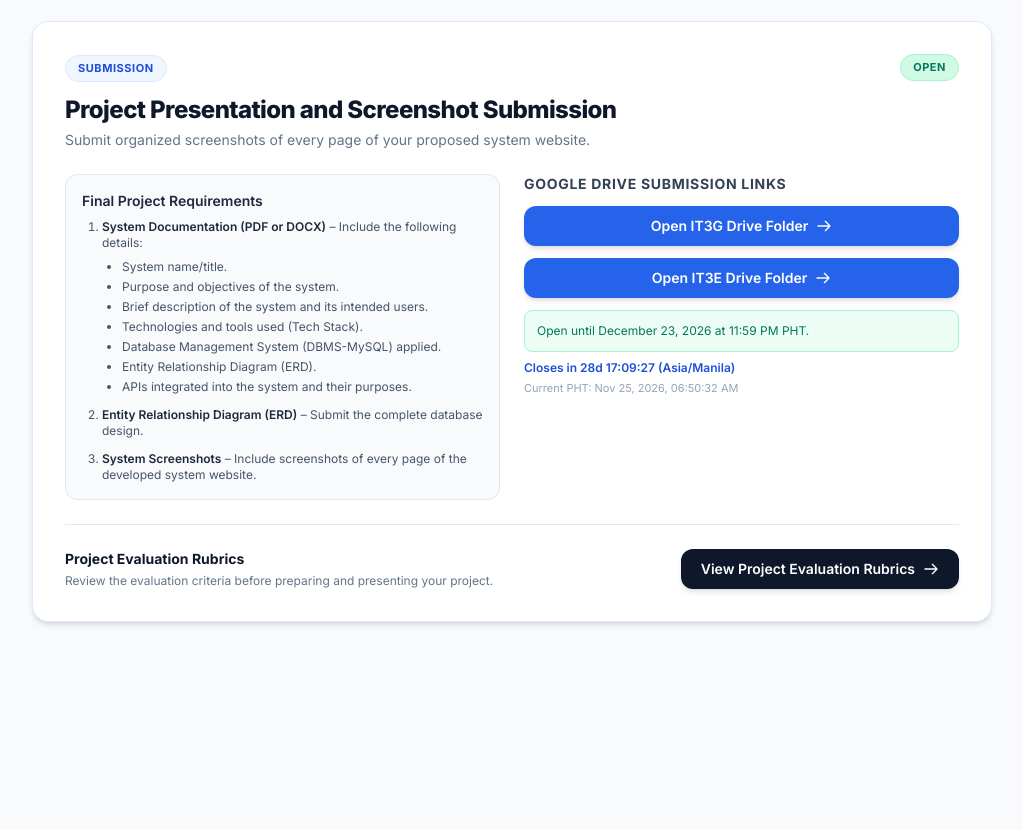
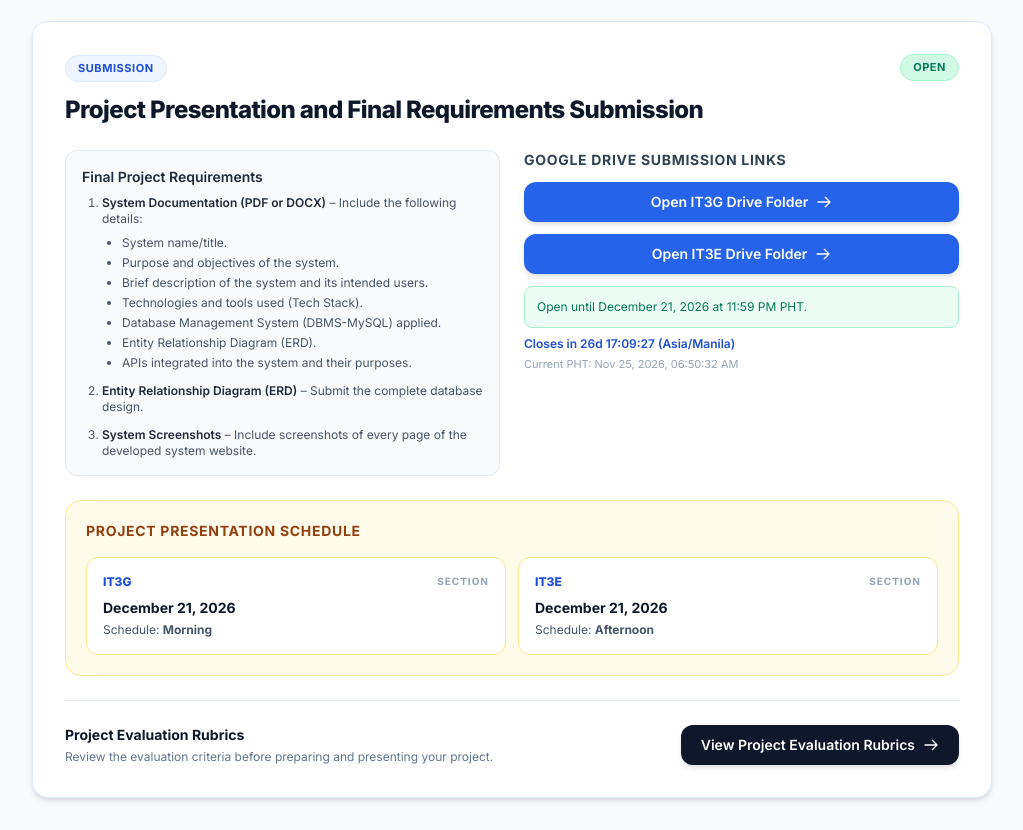
Before and after one commit to richanjo/ITPE-130---Integrative-Programming-2-Quizzes, a plain HTML site: page index.html in a window 1280 px wide. Shown: the part 1833-2663 px from the top of the page, without its empty margins (128-1151 px from the left). Before the commit the page ends 2487 px from the top, so only its background shows below. Drawn offline with nearby package versions, Linux system fonts and the light colour scheme; no server answers.

Commit message:
Add files via upload

```diff
--- a/index.html
+++ b/index.html
@@ -255,8 +255,7 @@
                 <div class="flex flex-col sm:flex-row sm:items-start sm:justify-between gap-4">
                     <div>
                         <span class="inline-block bg-brand-50 text-brand-700 text-[11px] font-bold px-3 py-1 rounded-full uppercase tracking-wider border border-brand-100">SUBMISSION</span>
-                        <h2 class="text-xl sm:text-2xl font-extrabold text-slate-900 mt-3 tracking-tight">Project Presentation and Screenshot Submission</h2>
-                        <p class="text-sm text-slate-500 mt-1">Submit organized screenshots of every page of your proposed system website.</p>
+                        <h2 class="text-xl sm:text-2xl font-extrabold text-slate-900 mt-3 tracking-tight">Project Presentation and Final Requirements Submission</h2>
                     </div>
                     <span id="projectDeadlineBadge" class="inline-block bg-emerald-100 text-emerald-700 text-[11px] font-bold px-3 py-1 rounded-full uppercase tracking-wider border border-emerald-200">Open</span>
                 </div>
@@ -294,9 +293,31 @@
                                 <svg class="w-4 h-4" fill="none" stroke="currentColor" viewBox="0 0 24 24"><path stroke-linecap="round" stroke-linejoin="round" stroke-width="2" d="M14 5l7 7m0 0l-7 7m7-7H3"></path></svg>
                             </a>
                         </div>
-                        <p id="projectSubmissionStatus" class="text-xs mt-3 p-3 rounded-lg border bg-emerald-50 border-emerald-200 text-emerald-700">Open until December 23, 2026 at 11:59 PM PHT.</p>
+                        <p id="projectSubmissionStatus" class="text-xs mt-3 p-3 rounded-lg border bg-emerald-50 border-emerald-200 text-emerald-700">Open until December 21, 2026 at 11:59 PM PHT.</p>
                         <p id="projectSubmissionCountdown" class="text-xs font-semibold text-brand-700 mt-2"></p>
                         <p id="projectCurrentTime" class="text-[11px] text-slate-400 mt-1"></p>
+                    </div>
+                </div>
+
+                <div class="mt-6 bg-amber-50 border border-amber-200 rounded-2xl p-5">
+                    <h3 class="text-sm font-bold uppercase tracking-wider text-amber-800">Project Presentation Schedule</h3>
+                    <div class="mt-4 grid grid-cols-1 sm:grid-cols-2 gap-3">
+                        <div class="bg-white rounded-xl border border-amber-200 p-4">
+                            <div class="flex items-center justify-between gap-2">
+                                <span class="text-xs font-extrabold text-brand-700">IT3G</span>
+                                <span class="text-[10px] font-bold tracking-widest text-slate-400">SECTION</span>
+                            </div>
+                            <p class="text-sm font-bold text-slate-900 mt-2">December 21, 2026</p>
+                            <p class="text-xs text-slate-600 mt-1">Schedule: <strong>Morning</strong></p>
+                        </div>
+                        <div class="bg-white rounded-xl border border-amber-200 p-4">
+                            <div class="flex items-center justify-between gap-2">
+                                <span class="text-xs font-extrabold text-brand-700">IT3E</span>
+                                <span class="text-[10px] font-bold tracking-widest text-slate-400">SECTION</span>
+                            </div>
+                            <p class="text-sm font-bold text-slate-900 mt-2">December 21, 2026</p>
+                            <p class="text-xs text-slate-600 mt-1">Schedule: <strong>Afternoon</strong></p>
+                        </div>
                     </div>
                 </div>
 
@@ -708,7 +729,7 @@
             setInterval(() => refreshQuiz4ServerStatus(), 30000);
         });
 
-        const PROJECT_SUBMISSION_DEADLINE_MS = Date.parse('2026-12-23T23:59:59+08:00');
+        const PROJECT_SUBMISSION_DEADLINE_MS = Date.parse('2026-12-21T23:59:59+08:00');
         const PROJECT_SUBMISSION_LINKS = {
             IT3G: 'https://drive.google.com/drive/folders/12gNiBhH94PhOamtCFtCJQlkCsbLHEZHd?usp=sharing',
             IT3E: 'https://drive.google.com/drive/folders/1vY0HTShoSoj4MRRVnkNyK5pPkQU3uWYe?usp=sharing'
@@ -819,7 +840,7 @@
             if (status) {
                 status.textContent = closed
                     ? 'Submission Closed – Deadline Has Passed'
-                    : 'Open until December 23, 2026 at 11:59 PM PHT.';
+                    : 'Open until December 21, 2026 at 11:59 PM PHT.';
                 status.className = 'text-xs mt-3 p-3 rounded-lg border ' + (
                     closed
                         ? 'bg-rose-50 border-rose-200 text-rose-700 font-semibold'
```
